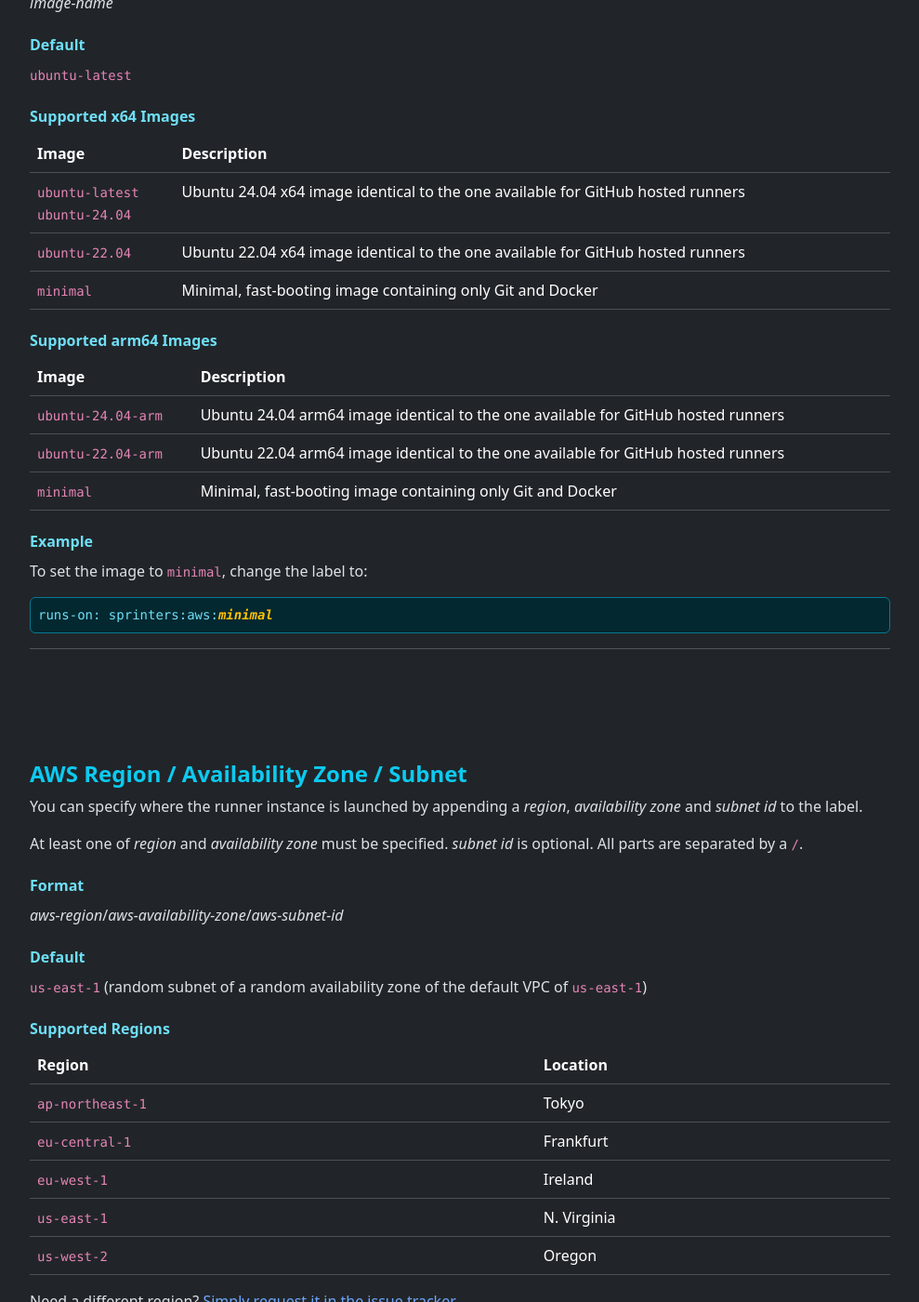
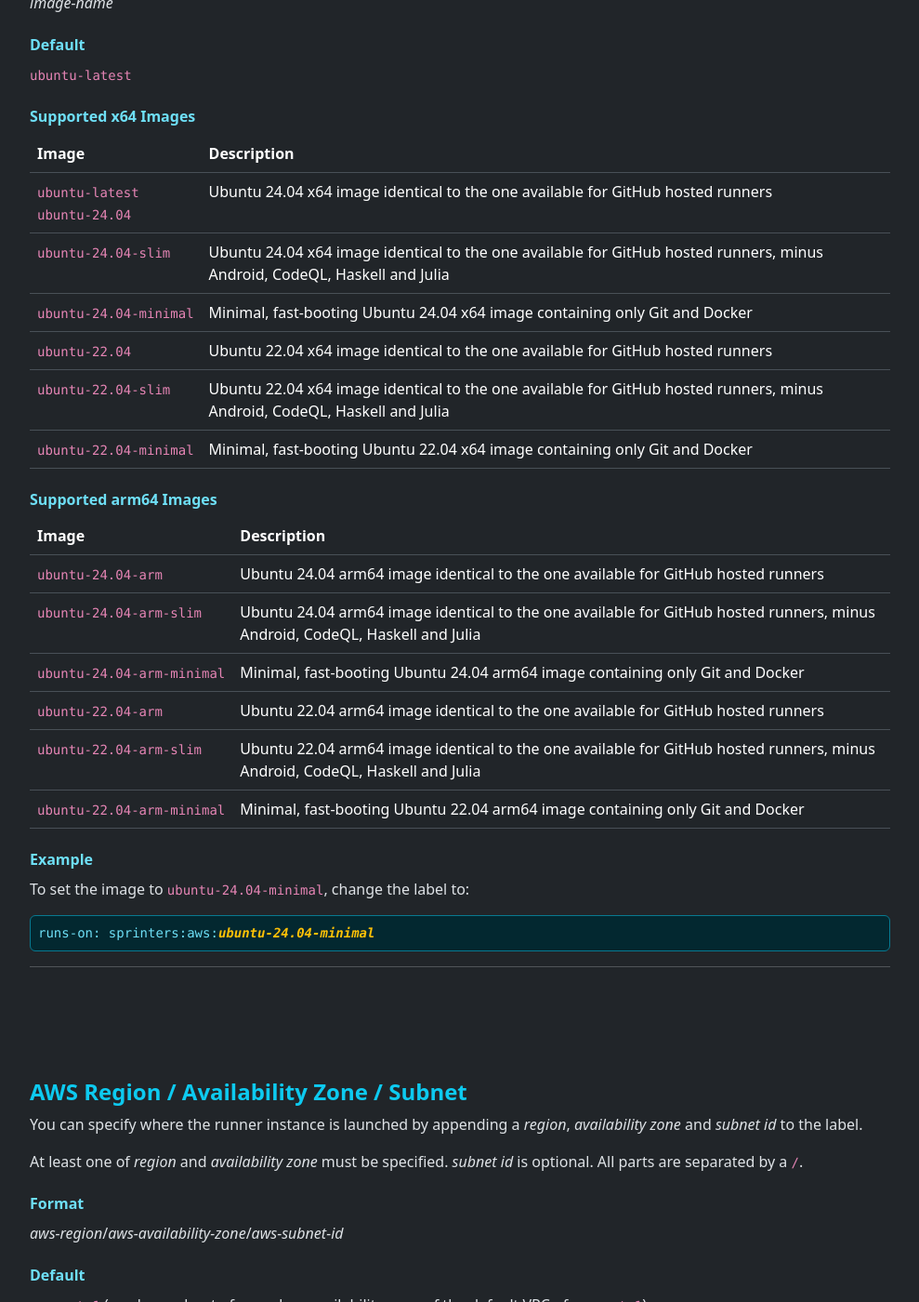
Before and after one commit to sprinters-sh/sprinters.sh, a Jekyll site: the page built from docs/label.md, in a window 1280 px wide and 1400 px high, scrolled down 1505 px. Shown: the whole window at 93% size, without its empty margins (240-1229 px from the left). Built offline with Jekyll 4.4.1, drawn with Linux system fonts in a browser that asks for light colours; some of the changed text lies outside the part shown.

Commit message:
Added minimal and slim Ubuntu variants

```diff
--- a/docs/label.md
+++ b/docs/label.md
@@ -67,23 +67,29 @@
 | Image | Description |
 +-|-|-+
 | `ubuntu-latest`{: .text-nowrap } <br> `ubuntu-24.04`{: .text-nowrap } | Ubuntu 24.04 x64 image identical to the one available for GitHub hosted runners |
+| `ubuntu-24.04-slim`{: .text-nowrap } | Ubuntu 24.04 x64 image identical to the one available for GitHub hosted runners, minus Android, CodeQL, Haskell and Julia |
+| `ubuntu-24.04-minimal`{: .text-nowrap } | Minimal, fast-booting Ubuntu 24.04 x64 image containing only Git and Docker |
 | `ubuntu-22.04`{: .text-nowrap } | Ubuntu 22.04 x64 image identical to the one available for GitHub hosted runners |
-| `minimal` | Minimal, fast-booting image containing only Git and Docker |
+| `ubuntu-22.04-slim`{: .text-nowrap } | Ubuntu 22.04 x64 image identical to the one available for GitHub hosted runners, minus Android, CodeQL, Haskell and Julia |
+| `ubuntu-22.04-minimal`{: .text-nowrap } | Minimal, fast-booting Ubuntu 22.04 x64 image containing only Git and Docker |
 {: .table }
 
 {% include h4.html text="Supported <strong>arm64</strong> Images" %}
 | Image | Description |
 +-|-|-+
 | `ubuntu-24.04-arm`{: .text-nowrap } | Ubuntu 24.04 arm64 image identical to the one available for GitHub hosted runners |
+| `ubuntu-24.04-arm-slim`{: .text-nowrap } | Ubuntu 24.04 arm64 image identical to the one available for GitHub hosted runners, minus Android, CodeQL, Haskell and Julia |
+| `ubuntu-24.04-arm-minimal`{: .text-nowrap } | Minimal, fast-booting Ubuntu 24.04 arm64 image containing only Git and Docker |
 | `ubuntu-22.04-arm`{: .text-nowrap } | Ubuntu 22.04 arm64 image identical to the one available for GitHub hosted runners |
-| `minimal` | Minimal, fast-booting image containing only Git and Docker |
+| `ubuntu-22.04-arm-slim`{: .text-nowrap } | Ubuntu 22.04 arm64 image identical to the one available for GitHub hosted runners, minus Android, CodeQL, Haskell and Julia |
+| `ubuntu-22.04-arm-minimal`{: .text-nowrap } | Minimal, fast-booting Ubuntu 22.04 arm64 image containing only Git and Docker |
 {: .table }
 
 {% include h4.html text="Example" %}
-To set the image to `minimal`, change the label to:
+To set the image to `ubuntu-24.04-minimal`, change the label to:
 
 <div class="alert alert-info font-monospace p-0 mb-3 position-relative" role="alert">
-    <pre class="mb-0 p-2 fs-7">runs-on: sprinters:aws:<span class="fw-bold fst-italic text-warning">minimal</span></pre>
+    <pre class="mb-0 p-2 fs-7">runs-on: sprinters:aws:<span class="fw-bold fst-italic text-warning">ubuntu-24.04-minimal</span></pre>
 </div>
 
 ---
@@ -91,7 +97,7 @@
 
 
 {% include h3.html id="placement" text="AWS Region / Availability Zone / Subnet" %}
-You can specify where the runner instance is launched by appending a  _region_, _availability zone_ and _subnet id_ to the label.
+You can specify where the runner instance is launched by appending a _region_, _availability zone_ and _subnet id_ to the label.
 
 At least one of _region_ and _availability zone_ must be specified. _subnet id_ is optional.
 All parts are separated by a `/`.
@@ -122,10 +128,10 @@
 - If you specify both an _availability zone_ and a _subnet id_, you must ensure the _subnet_ resides in that _availability zone_.
 
 {% include h4.html text="Examples" %}
-To launch the runner using the `minimal` image in the `eu-central-1` region, change the label to:
+To launch the runner using the `ubuntu-24.04-minimal` image in the `eu-central-1` region, change the label to:
 
 <div class="alert alert-info font-monospace p-0 mb-3 position-relative" role="alert">
-    <pre class="mb-0 p-2 fs-7">runs-on: sprinters:aws:minimal:<span class="fw-bold fst-italic text-warning">eu-central-1</span></pre>
+    <pre class="mb-0 p-2 fs-7">runs-on: sprinters:aws:ubuntu-24.04-minimal:<span class="fw-bold fst-italic text-warning">eu-central-1</span></pre>
 </div>
 
 To use the `eu-central-1c` availability zone, change the label to:
```
